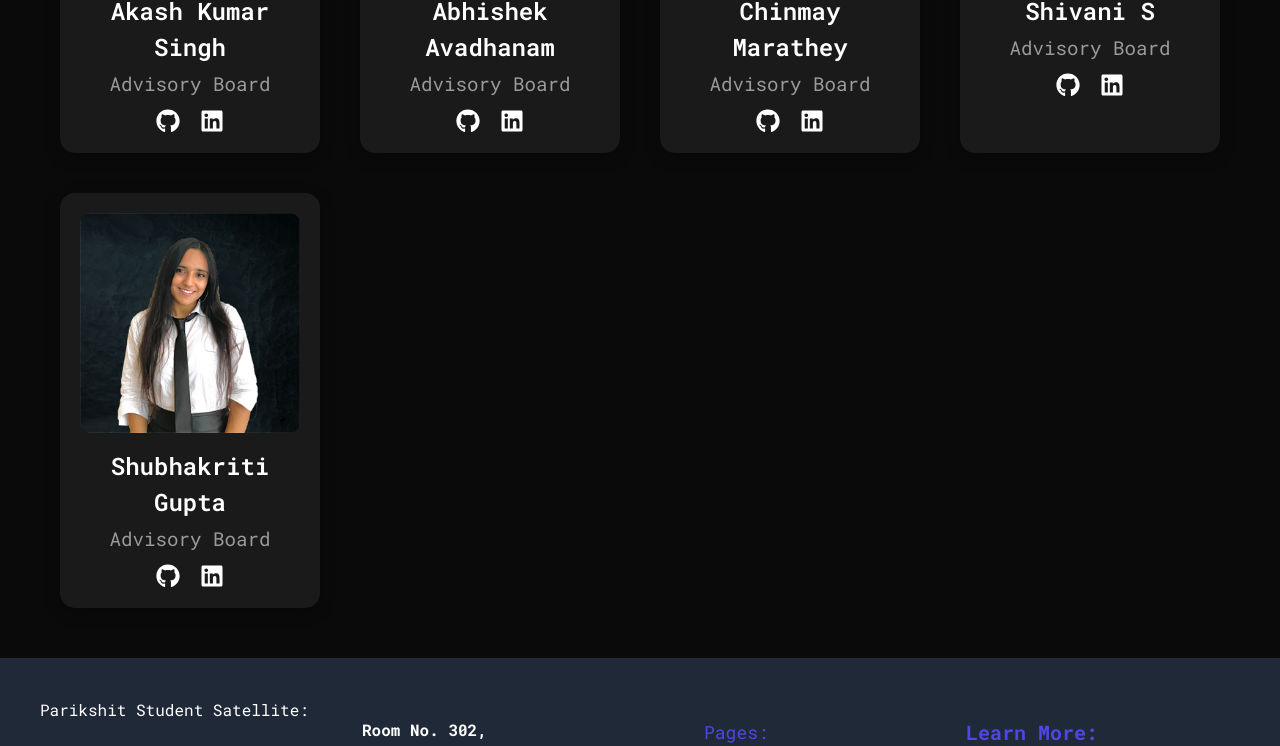
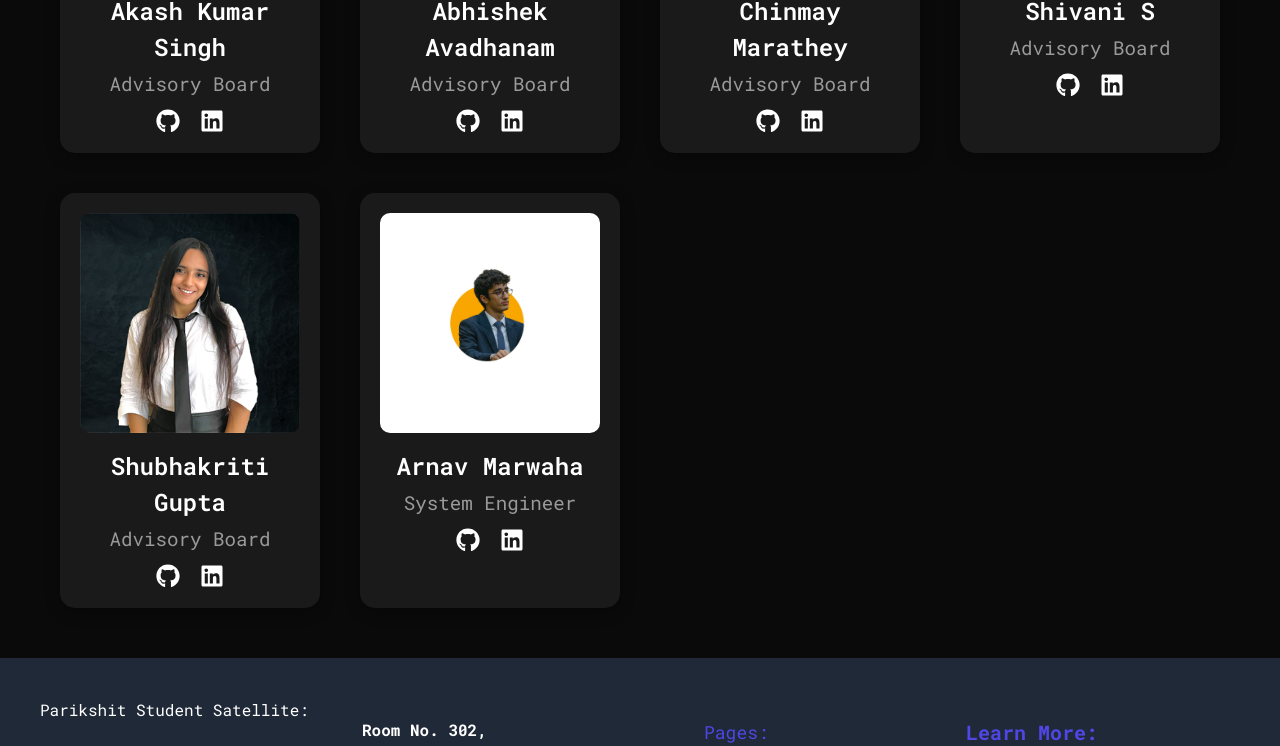
Before and after one commit to zyroknight1706/Parikshit_website, a Next.js app: page /Alumni in a window 1280 px wide. Shown: the part 629-1375 px from the top of the page. Built offline with nearby package versions, Linux system fonts and the light colour scheme.

Commit message:
Updated the main guy's details

```diff
--- a/src/app/Alumni/page.jsx
+++ b/src/app/Alumni/page.jsx
@@ -37,6 +37,13 @@ const alumniMembers = [
     image: '/images/image3.jpg',
     github: '#', // Add the correct GitHub link if available
     linkedin: '#', // Add the correct LinkedIn link if available
+  },
+  {
+    name: 'Arnav Marwaha',
+    role: 'System Engineer',
+    image: '/timages/image14.jpg',
+    github: 'https://github.com/arnavmarwaha',
+    linkedin: 'https://www.linkedin.com/in/arnav-marwaha-a7487a219/',
   },
   // Add more alumni members as needed
 ];
```
